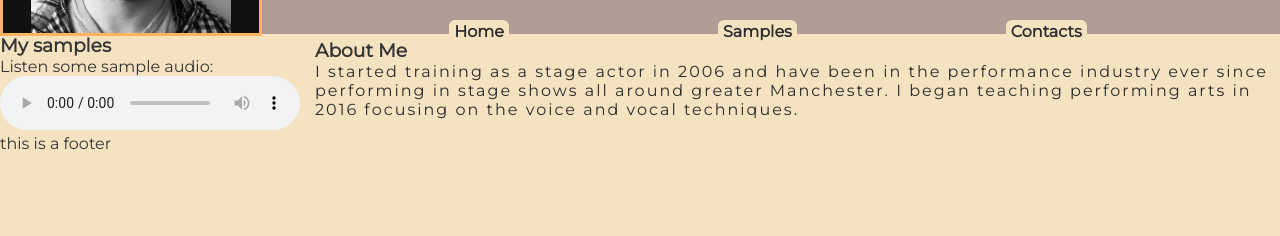
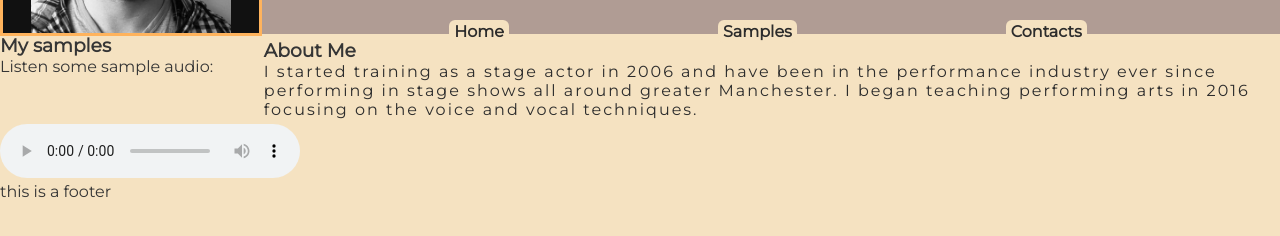
Before and after one commit to CraigThomasson/project-one-repo, a plain HTML site: page index.html in a window 1280 px wide. Shown: the part 166-402 px from the top of the page. Drawn offline with nearby package versions, Linux system fonts and the light colour scheme.

Commit message:
change about width

```diff
--- a/assets/css/style.css
+++ b/assets/css/style.css
@@ -127,8 +127,7 @@ a:hover {
 /* about section */
 
 #about {
-    width: 75%;
+    width: 79%;
     float: right;
     padding: 5px 5px;
-
 }
```
